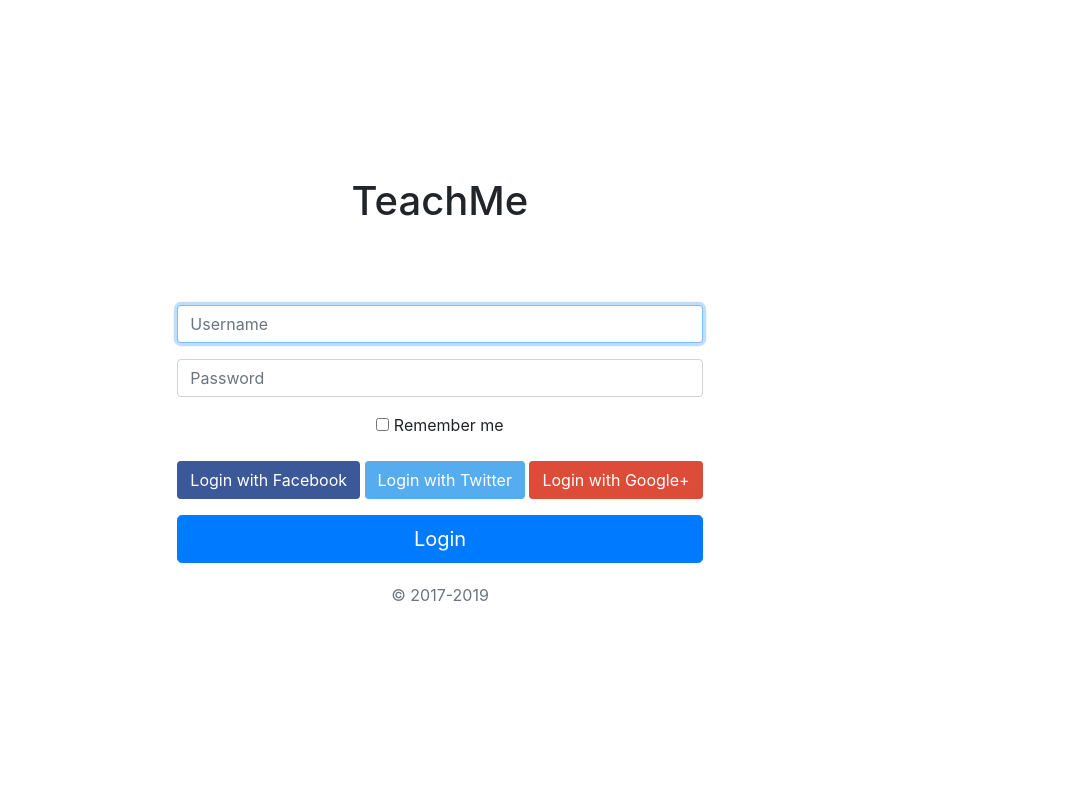
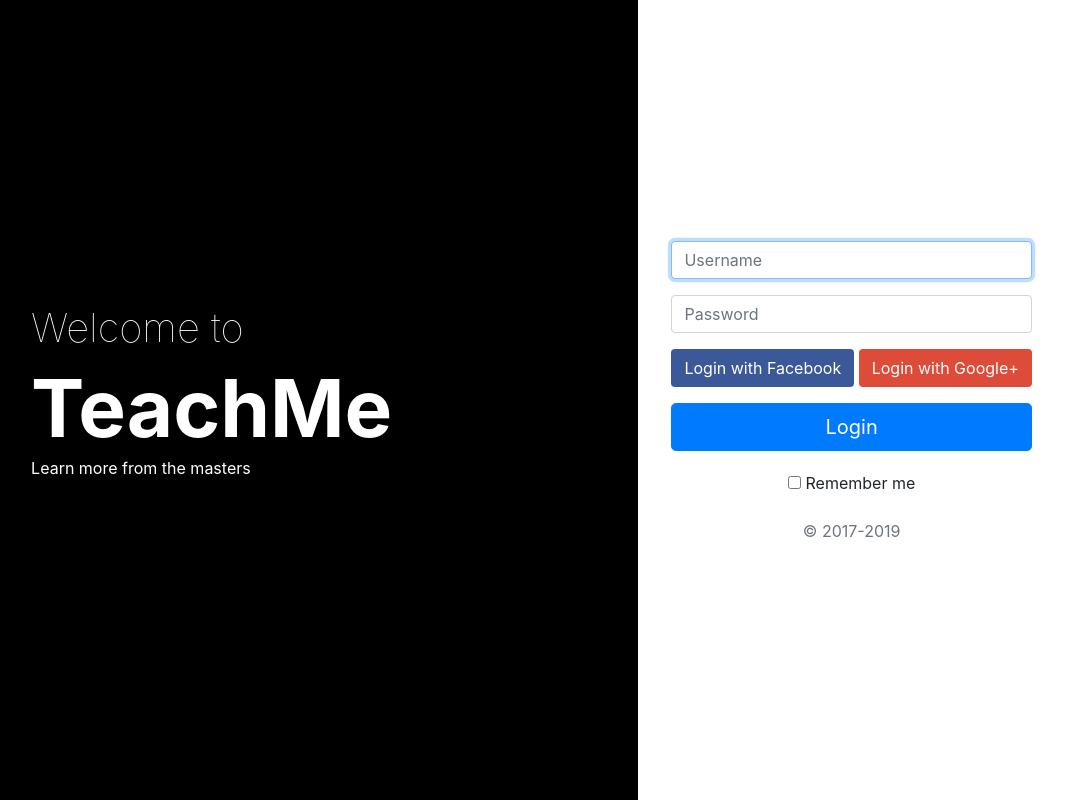
Before and after one commit to nox237/prototype_entre, a plain HTML site: page login.html in a window 1280 px wide. Shown: the whole page, without its empty margins (200-1267 px from the left). Drawn offline with Linux system fonts and the light colour scheme.

Commit message:
login v1

```diff
--- a/css/signin.css
+++ b/css/signin.css
@@ -8,18 +8,37 @@ body {
 	height: 100vh;
 }
 
-.text-center {
+div.text-center {
 	display: flex;
 	justify-content: center;
 	align-items: center;
+	width: 100%;
+	height: 100vh;
+}
+
+.landing {
+	background: black;
+	width: 100%;
+	height: 100vh;
 }
 
 form.form-signin > * {
 	margin-bottom: 1em;
 }
 
-body div h1 {
-	margin-bottom: 2em;
+content {
+	text-align: left;
+	color: white;
+}
+
+content h1 {
+	font-weight: 50;
+}
+
+content h1.title {
+	font-weight: 700;
+	font-size: 5em;
+	margin-bottom: 0;
 }
 
 .fb {
@@ -36,3 +55,13 @@ body div h1 {
   background-color: #dd4b39;
   color: white;
 }
+
+@media only screen and (max-width: 750px){
+	.responsive-login{
+		padding-top: 3em;
+	}
+	.row {
+		margin-right: 0;
+		margin-left: 0;
+	}
+}
--- a/login.html
+++ b/login.html
@@ -28,31 +28,39 @@
     <!-- Custom styles-->
     <link href="./css/signin.css" rel="stylesheet">
   </head>
-  <body class="text-center">
-    <div>
-      <h1>TeachMe</h1>
+  <body class="row">
+    <div class="col-md-8 landing">
+      <div class="text-center">
+        <content>
+          <h1>Welcome to</h1>
+          <h1 class="title">TeachMe</h1>
+          <p>Learn more from the masters</p>
+        </content>
+      </div>
+    </div>
+    <div class="col-md-4 text-center responsive-login">
       <form class="form-signin">
         <label for="inputEmail" class="sr-only">Email address</label>
         <input type="email" id="inputEmail" class="form-control" placeholder="Username" required="" autofocus="">
         <label for="inputPassword" class="sr-only">Password</label>
         <input type="password" id="inputPassword" class="form-control" placeholder="Password" required="">
+        <div>
+          <a href="#" class="fb btn">
+            <i class="fa fa-facebook fa-fw"></i> Login with Facebook
+          </a>
+          <!-- <a href="#" class="twitter btn">
+            <i class="fa fa-twitter fa-fw"></i> Login with Twitter
+          </a> -->
+          <a href="#" class="google btn">
+            <i class="fa fa-google fa-fw"></i> Login with Google+
+          </a>
+        </div>
+        <button class="btn btn-lg btn-primary btn-block" type="submit">Login</button>
         <div class="checkbox mb-3">
           <label>
             <input type="checkbox" value="remember-me"> Remember me
           </label>
         </div>
-        <div>
-          <a href="#" class="fb btn">
-            <i class="fa fa-facebook fa-fw"></i> Login with Facebook
-          </a>
-          <a href="#" class="twitter btn">
-            <i class="fa fa-twitter fa-fw"></i> Login with Twitter
-          </a>
-          <a href="#" class="google btn">
-            <i class="fa fa-google fa-fw"></i> Login with Google+
-          </a>
-        </div>
-        <button class="btn btn-lg btn-primary btn-block" type="submit">Login</button>
         <p class="text-muted">© 2017-2019</p>
       </form>
     </div>
```
